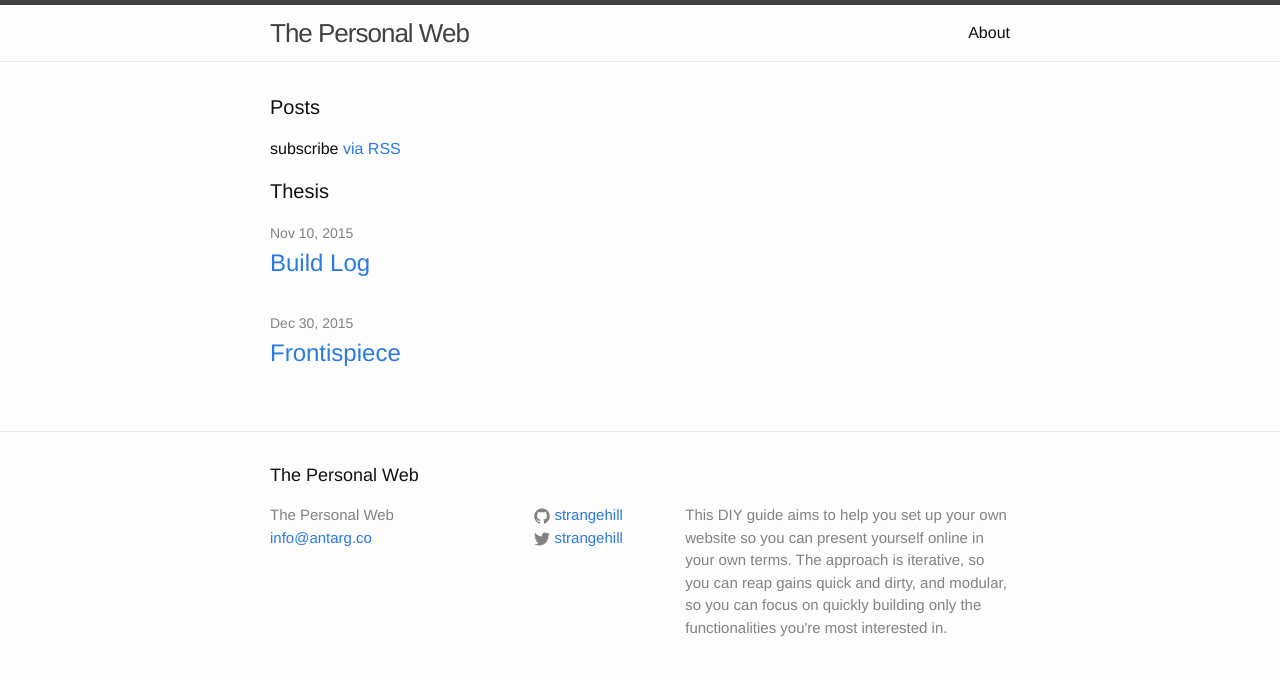
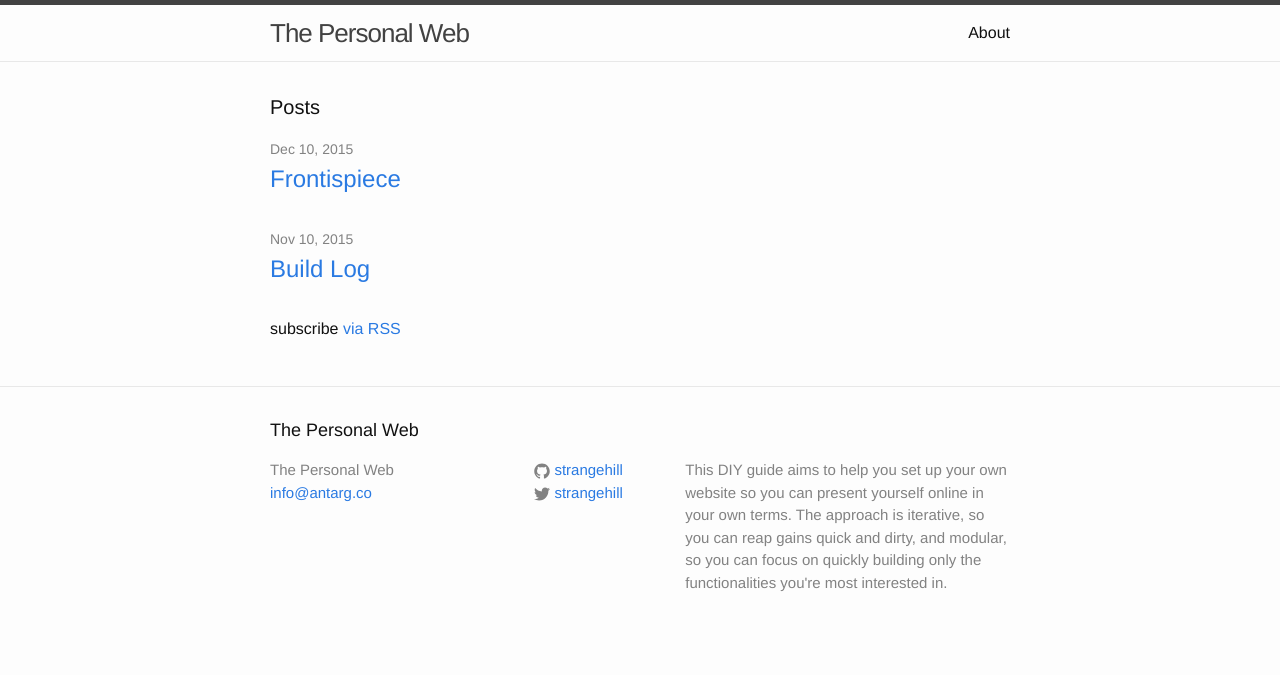
Before and after one commit to Strangehill/antarg.co, a Jekyll site: the page built from index.html, in a window 1280 px wide. Shown: the top 675 px of the page. Built offline with Jekyll 4.4.1, drawn with Linux system fonts in a browser that asks for light colours.

Commit message:
changed collections into regular posts

```diff
--- a/_config.yml
+++ b/_config.yml
@@ -16,7 +16,3 @@ github_username:  strangehill
 
 # Build settings
 markdown: kramdown
-
-collections:
-  thesis:
-    output: true
--- a/index.html
+++ b/index.html
@@ -20,18 +20,4 @@ layout: default
 
   <p class="rss-subscribe">subscribe <a href="{{ "/feed.xml" | prepend: site.baseurl }}">via RSS</a></p>
 
-  <h1 class="page-heading">Thesis</h1>
-
-  <ul class="post-list">
-    {% for item in site.thesis %}
-      <li>
-        <span class="post-meta">{{ item.date | date: "%b %-d, %Y" }}</span>
-
-        <h2>
-          <a class="post-link" href="{{ item.url | prepend: site.baseurl }}">{{ item.title }}</a>
-        </h2>
-      </li>
-    {% endfor %}
-  </ul>
-
 </div>
```
Also changed, not shown: _posts/2015-11-10-Build-Log.md (renamed from _thesis/2015-11-10-Build-Log.md), _posts/2015-12-10-frontispiece.md (renamed from _thesis/frontispiece.md).
